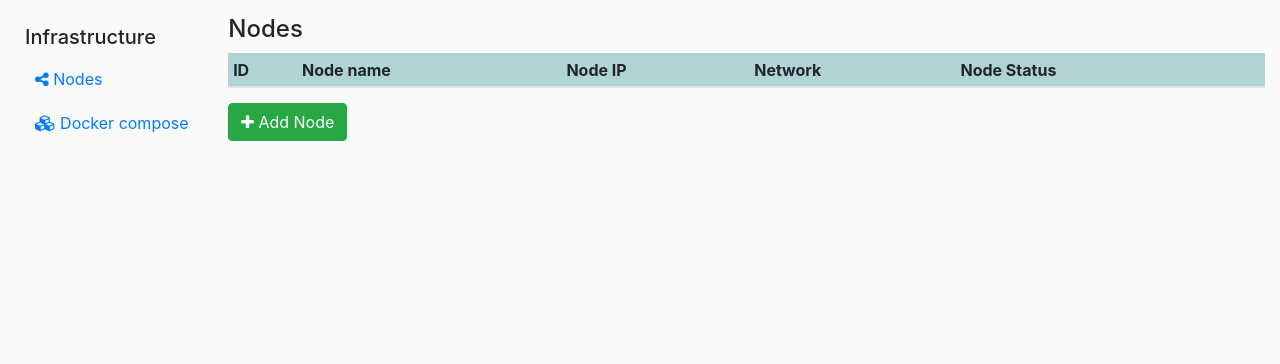
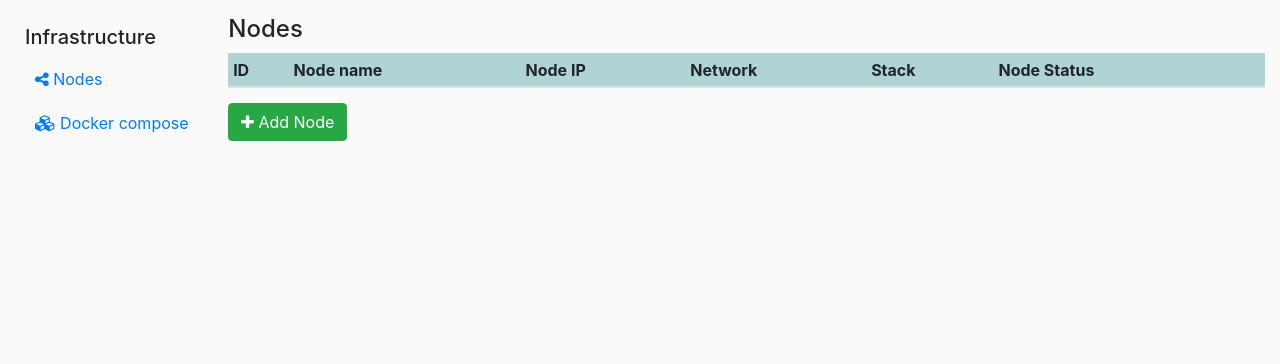
Before and after one commit to Demo-Smart-Factory-Concordia-University/OpenFactory, a Flask app: page /infra/nodes/ in a window 1280 px wide. Shown: the part 56-420 px from the top of the page. Run offline with Flask 3, Linux system fonts and the light colour scheme; the visitor is signed in with stand-in values (Sample User, id 1); data that the repository does not hold is empty; some libraries are stand-ins or nearby versions.

Commit message:
Add stack to Nodes view

```diff
--- a/openfactory/datafabric/app/infra/templates/infra/nodes/nodes_list.html
+++ b/openfactory/datafabric/app/infra/templates/infra/nodes/nodes_list.html
@@ -11,6 +11,7 @@
            <th scope="col">Node name</th>
            <th scope="col">Node IP</th>
            <th scope="col">Network</th>
+           <th scope="col">Stack</th>
            <th scope="col">Node Status</th>
            <th></th>
         </tr>
@@ -24,6 +25,7 @@
           <td>{{ node.node_name }}</td>
           <td>{{ node.node_ip }}</td>
           <td>{{ node.network }}</td>
+          <td>{{ node.stack }}</td>
           <td>{{ node.status }}</td>
           <td><button onclick=location.href="{{ url_for('infra.node_remove', node_id=node.id) }}" type="button" class="btn btn-success"><i class="fa fa-remove"></i> Remove</button></td>
         {% endfor %}
```
